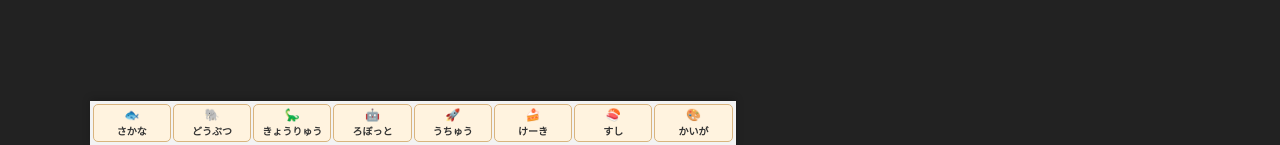
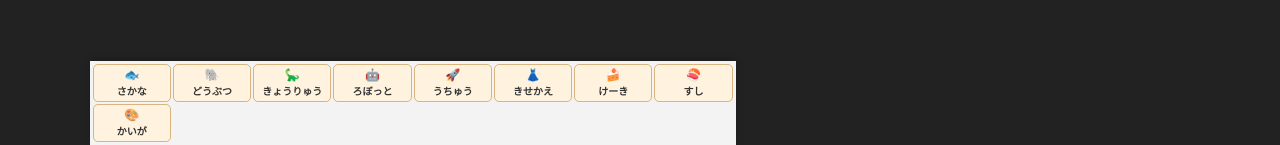
Before and after one commit to sono-togoshi/web-robot, a plain HTML site: page index.html in a window 1280 px wide. Shown: the part 655-800 px from the top of the page. Drawn offline with nearby package versions, Linux system fonts and the light colour scheme; no server answers.

Commit message:
Update index.html

```diff
--- a/index.html
+++ b/index.html
@@ -370,9 +370,6 @@ setInterval(loadFish, 10000);
 
 </script>
 
-</body>
-</html>
-
 <nav id="siteNav">
     <a href="https://sono-togoshi.github.io/web-aquarium/">
         <span>🐟</span>さかな
@@ -389,6 +386,11 @@ setInterval(loadFish, 10000);
     <a href="https://sono-togoshi.github.io/web-space/">
         <span>🚀</span>うちゅう
     </a>
+
+    <a href="https://sono-togoshi.github.io/princess-kisekake/">
+    <span>👗</span>きせかえ
+</a>
+
     <a href="https://sono-togoshi.github.io/web-cake/">
         <span>🍰</span>けーき
     </a>
@@ -400,5 +402,6 @@ setInterval(loadFish, 10000);
     </a>
 </nav>
 
+
 </body>
 </html>
```
